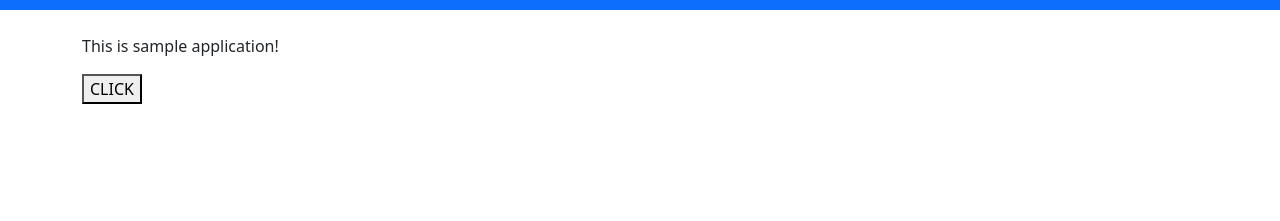
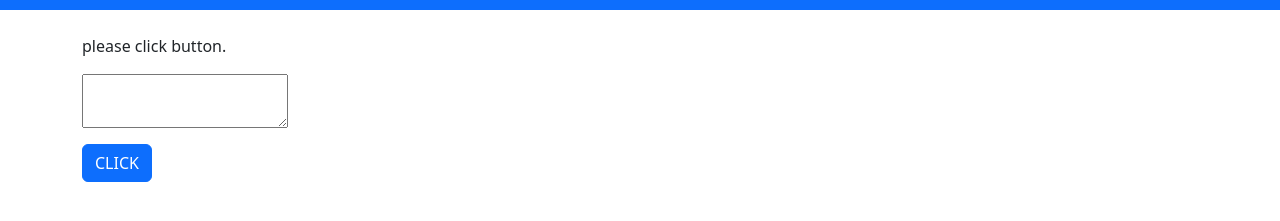
Before and after one commit to mc-jcrow/book_desktop-application-development-starting-with-electron, an Electron app: page index.html in a window 1280 px wide. Shown: the part 81-302 px from the top of the page. Drawn offline with nearby package versions, Linux system fonts and the light colour scheme.

Commit message:
各ファイルの内容をリセット

```diff
--- a/index.html
+++ b/index.html
@@ -10,9 +10,12 @@
     <nav class="navbar bg-primary mb-4">
         <h1 class="display-4 text-light">Sample-app</h1>
     </nav>
-    <div class="container mt-4">
-        <p id="msg">This is sample application!</p>
-        <button onclick="doit()">CLICK</button>
+    <div class="container">
+        <p id="msg">please click button.</p>
+        <p>
+            <textarea crass="form-control" id="ta"></textarea>
+        </p>
+        <button class="btn btn-primary" onclick="doit()">CLICK</button>
     </div>
     <script src="https://cdn.jsdelivr.net/npm/bootstrap@5.3.0/dist/js/bootstrap.bundle.min.js" integrity="sha384-geWF76RCwLtnZ8qwWowPQNguL3RmwHVBC9FhGdlKrxdiJJigb/j/68SIy3Te4Bkz" crossorigin="anonymous"></script>
     <script src="renderer.js"></script>
```
Also changed, not shown: main.js (+0 -12 lines).
